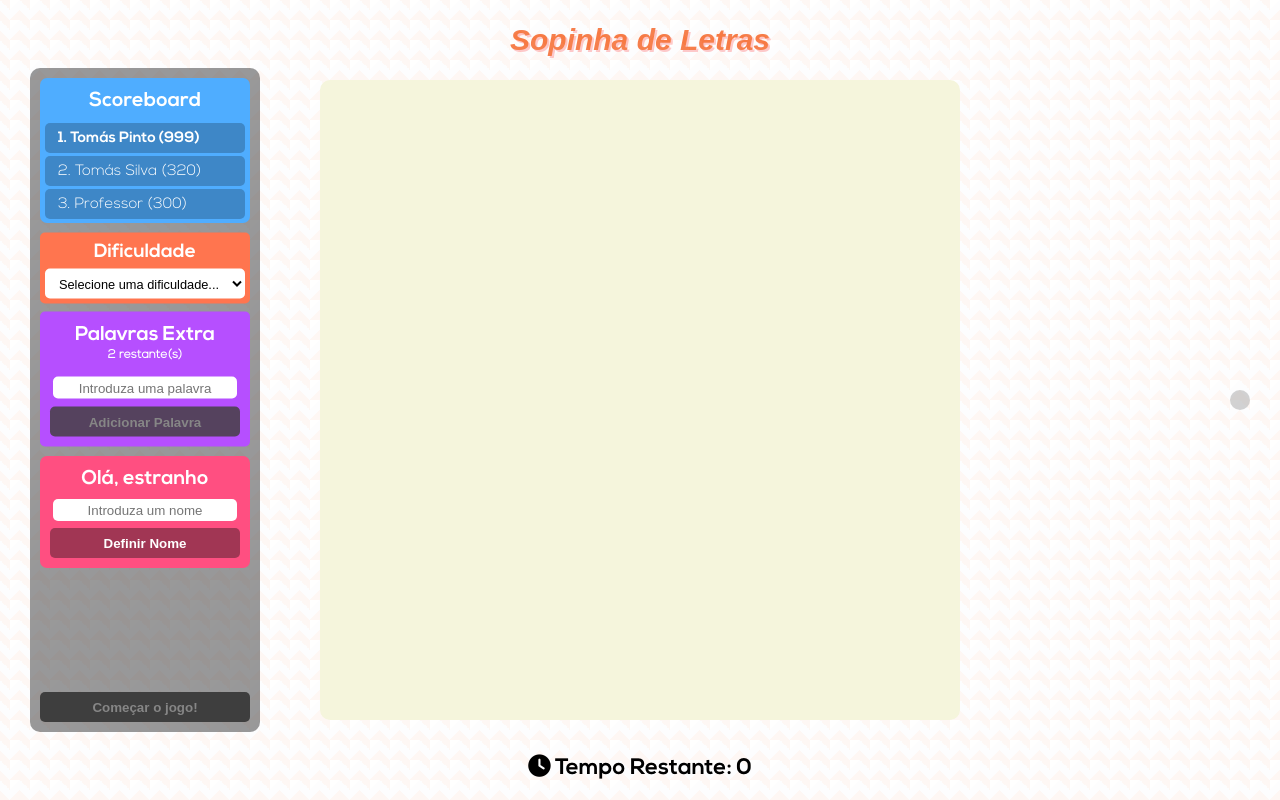
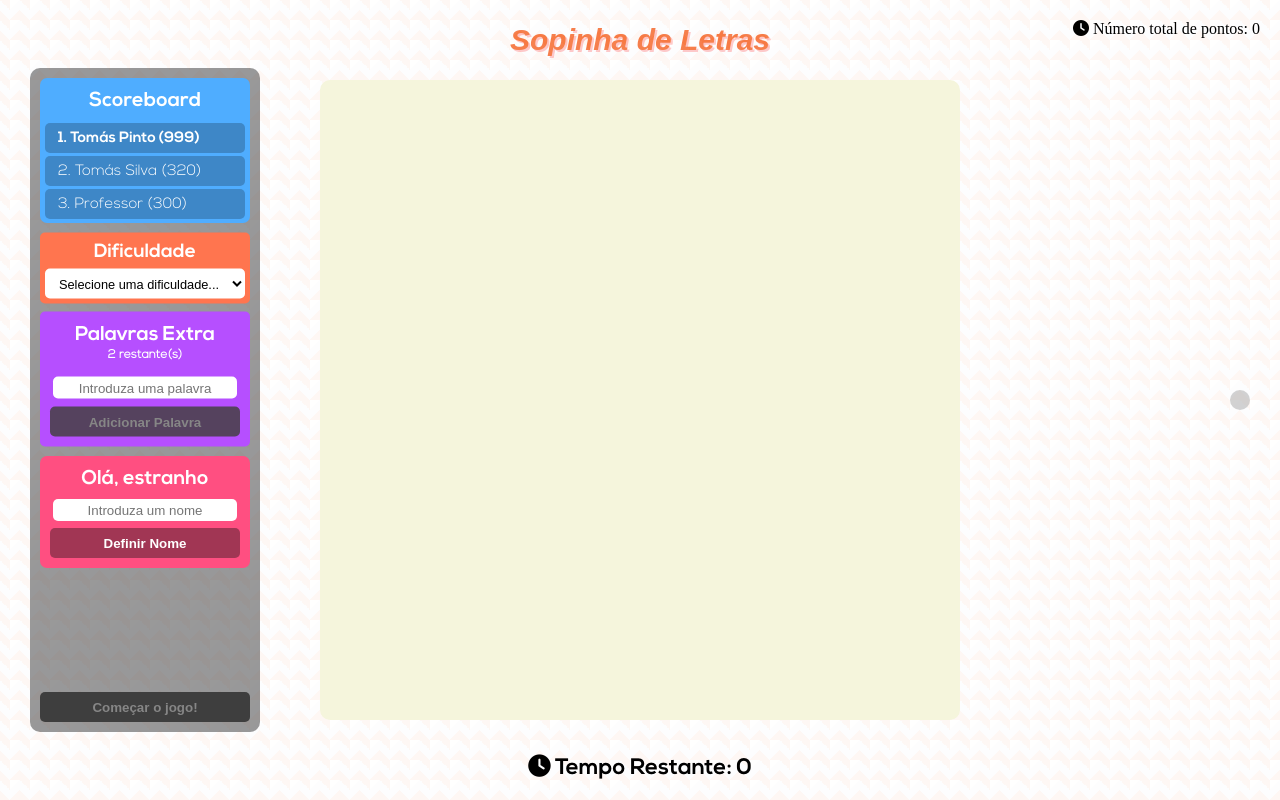
Before and after one commit to Asuryu/LS, a React (Create React App) app in the folder sopa-letras/: page / in a window 1280 px wide. Built offline with nearby package versions, Linux system fonts and the light colour scheme.

Commit message:
Gestão de pontos :)

```diff
--- a/sopa-letras/src/App.js
+++ b/sopa-letras/src/App.js
@@ -9,6 +9,7 @@ import Words from './components/words/words.component';
 import Timer from './components/timer/timer.component';
 import ControlPanel from './components/control-panel/control-panel.component';
 import shuffleArray from "./helpers/shuffleArray";
+import Points from "./components/points/points.component";
 
 var timerId = null;
 var tabDim = 0;
@@ -28,6 +29,7 @@ function App() {
   const [totalCollectedLetters, setTotalCollectedLetters] = useState([]);
   const [foundWords, setFoundWords] = useState(0);
   const [playerName, setPlayerName] = useState("");
+  const [playerScore, setPlayerScore] = useState(0);
 
   const handleDragStart = (event) => {
     if(gameStarted){
@@ -69,10 +71,19 @@ function App() {
             element.className = "piece letterWrap";
             element.style.backgroundColor = COLOR_PALETTE[wordFound.index];
           });
+            let points = Math.round((100 / wordFound.word.length) + timer * 1.85);
+            setPlayerScore(playerScore + points);
         } else {
           collectedLetters.forEach(element => {
             element.className = "piece letterWrap";
           });
+          let losepoints = Math.round(completeWord.length / 1.5) * 25;
+          if((playerScore - losepoints) >= 0){
+            setPlayerScore(playerScore - losepoints);
+          }
+          else{
+            setPlayerScore(0);
+          }
         }
       } else {
         collectedLetters.forEach(element => {
@@ -97,6 +108,7 @@ function App() {
       setGameStarted(false);
       words.splice(numWords, words.length);
       setExtraWords([]);
+      setPlayerScore(0);
     } else {
       const wordsObjects = generateWords(numWords);
       wordsObjects.push(...extraWords);
@@ -106,6 +118,7 @@ function App() {
       console.log(wordsObjects);
       //fillWithRandomLetters(board, tabDim);
       setGameStarted(true);
+      setPlayerScore(0);
     }
   };
 
@@ -163,6 +176,7 @@ function App() {
     setBoard(generateBoard(tabDim));
     setExtraWords([]);
     setFoundWords(0);
+    setPlayerScore(0);
   };
 
   const handleNameChange = (event) => {
@@ -170,6 +184,7 @@ function App() {
     if(inputValue.length > 0 && inputValue.length <= 13){
       setPlayerName(inputValue);
       document.getElementById("inputName").value = "";
+      setPlayerScore(0);
     }
   }
 
@@ -199,6 +214,7 @@ function App() {
           setGameStarted(false);
           words.splice(numWords, words.length);
           setExtraWords([]);
+          setPlayerScore(0);
         }
       }, 1000);
     } else if(timer !== TIMEOUTGAME){
@@ -242,6 +258,9 @@ function App() {
           gameStarted={gameStarted}
           selectedLevel={selectedLevel}
         />
+        <Points
+          playerScore={playerScore}
+        ></Points>
       </div>
     </div>
   );
@@ -440,6 +459,8 @@ function App() {
     return wordsObjects;
   }
 
+
+
   function fillWithRandomLetters(board, tabDim) {
     let possibleLetters = "ABCDEFGHIJKLMNOPQRSTUVWXYZ";
     for (let i = 0; i < tabDim; i++) {
--- a/sopa-letras/src/components/control-panel/control-panel.css
+++ b/sopa-letras/src/components/control-panel/control-panel.css
@@ -178,7 +178,7 @@
     font-weight: bold;
     margin: 0;
     font-family: NexaBold;
-    overflow: scroll;
+    overflow: none;
 }
 #inputName{
     position: absolute;
--- /dev/null
+++ b/sopa-letras/src/components/points/points.component.jsx
@@ -0,0 +1,13 @@
+import React from "react";
+import "./points.css";
+
+function Points(props) {
+
+    return (
+        <div className="points">
+            <i className={"fa-solid fa-clock "}></i><span> Número total de pontos: </span><span>{props.playerScore}</span>
+        </div>
+    )
+}
+
+export default Points;
--- /dev/null
+++ b/sopa-letras/src/components/points/points.css
@@ -0,0 +1,16 @@
+@font-face {
+    font-family: NexaBold;
+    src: url("../../../public/fonts/Nexa\ Bold.otf");
+}
+
+@font-face {
+    font-family: NexaLight;
+    src: url("../../../public/fonts/Nexa\ Light.otf");
+}
+
+
+.points{
+    position: absolute;
+    right: 20px;
+    top: 20px;
+}
```
